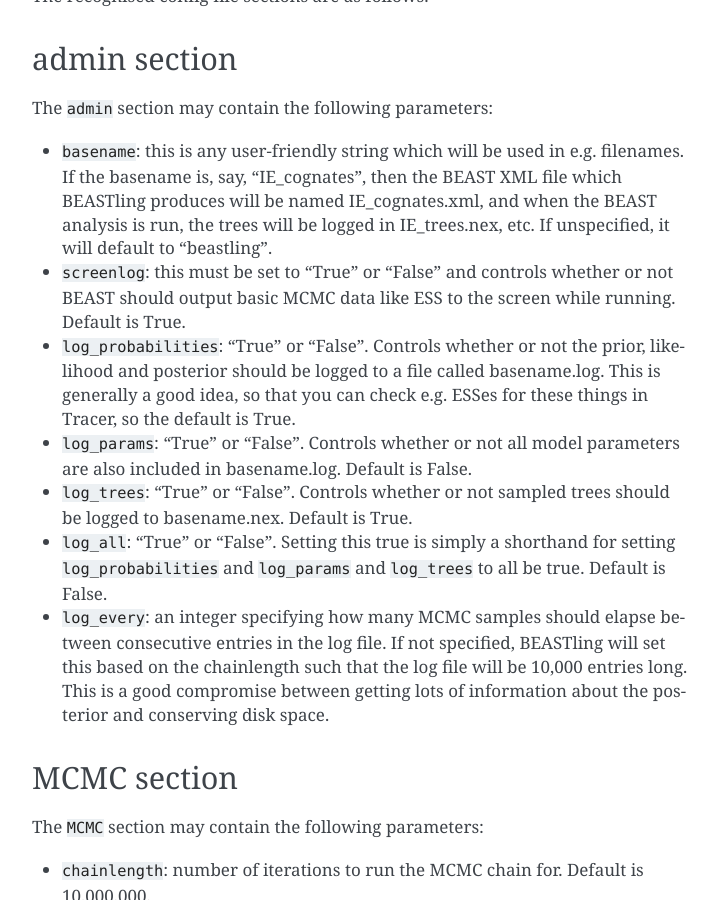
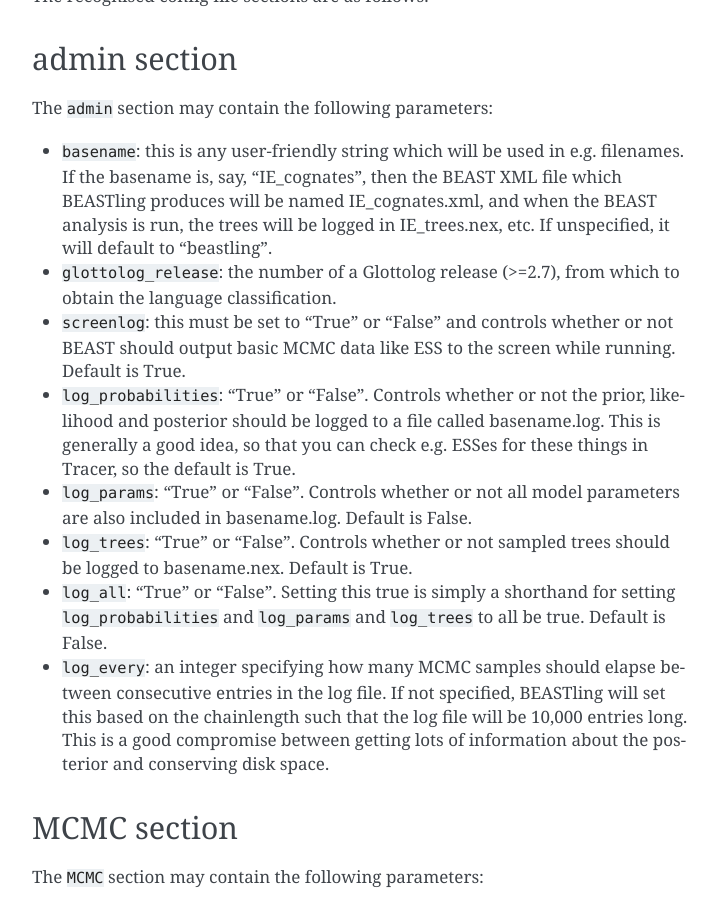
Before and after one commit to lmaurits/BEASTling, a Sphinx documentation site: the page built from docs/config.rst, in a window 1280 px wide and 900 px high, scrolled down 833 px. Shown: the whole window, without its empty margins (388-1106 px from the left). Built offline with Sphinx 7.4.7, drawn with Linux system fonts in a browser that asks for light colours.

Commit message:
added new option to docs

```diff
--- a/docs/config.rst
+++ b/docs/config.rst
@@ -35,6 +35,8 @@
 The ``admin`` section may contain the following parameters:
 
 * ``basename``: this is any user-friendly string which will be used in e.g. filenames.  If the basename is, say, "IE_cognates", then the BEAST XML file which BEASTling produces will be named IE_cognates.xml, and when the BEAST analysis is run, the trees will be logged in IE_trees.nex, etc.  If unspecified, it will default to "beastling".
+
+* ``glottolog_release``: the number of a Glottolog release (>=2.7), from which to obtain the language classification.
 
 * ``screenlog``: this must be set to "True" or "False" and controls whether or not BEAST should output basic MCMC data like ESS to the screen while running.  Default is True.
 
```
